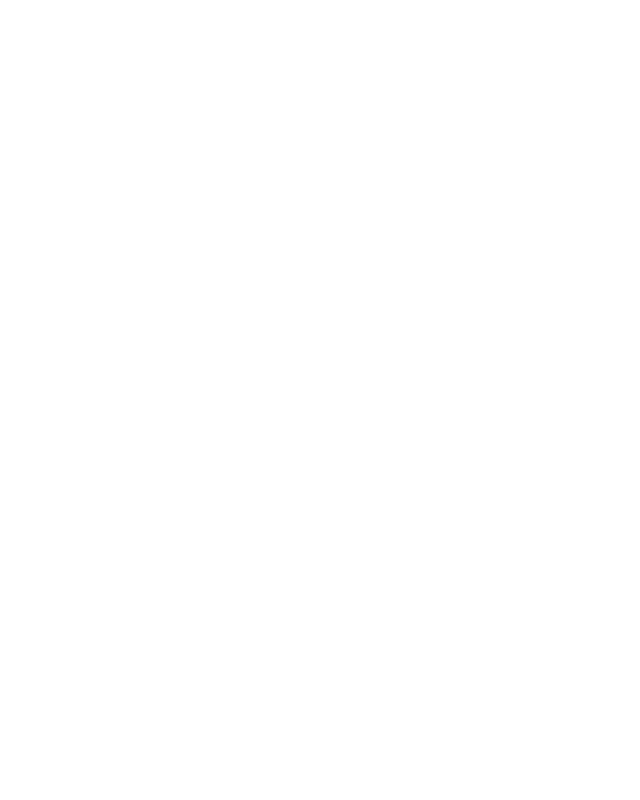
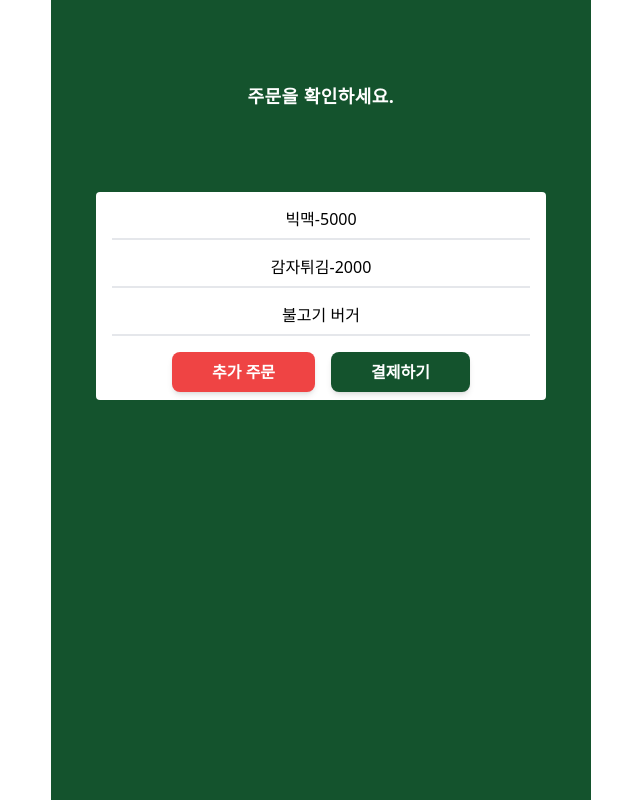
Before and after one commit to ji-hyun-young/kiosk-fullstack, a React (Vite) app in the folder src/main/frontend/: page /order in a window 1280 px wide. Before the commit this address had no page. Shown: the top 800 px of the page, without its empty margins (319-959 px from the left). Built offline with nearby package versions, Linux system fonts and the light colour scheme.

Commit message:
style: order, cart page

```diff
--- a/src/main/frontend/src/App.tsx
+++ b/src/main/frontend/src/App.tsx
@@ -2,6 +2,7 @@
 import "./App.css";
 import Home from "./pages/Home";
 import Place from "./pages/Place";
+import Cart from "./pages/Cart";
 
 function App() {
   return (
@@ -10,6 +11,7 @@
         <Routes>
           <Route path="/" element={<Home />} />
           <Route path="/place" element={<Place />} />
+          <Route path="/order" element={<Cart />} />
         </Routes>
       </div>
     </>
--- /dev/null
+++ b/src/main/frontend/src/components/Order.tsx
@@ -0,0 +1,9 @@
+const Order = ({ name, price }) => {
+  return (
+    <div className="h-10 flex justify-center items-center border-b-2 border-gray-200 mx-4 my-2">
+      <span>{name}</span> - <span>{price}</span>
+    </div>
+  );
+};
+
+export default Order;
--- a/src/main/frontend/src/index.css
+++ b/src/main/frontend/src/index.css
@@ -3,19 +3,17 @@
 @tailwind utilities;
 @layer components {
   .btn-default {
-    @apply py-1 px-3 bg-gray-400 text-white font-semibold rounded-lg shadow-md hover:bg-gray-700 focus:outline-none focus:ring-2 focus:ring-gray-400 focus:ring-opacity-75;
+    @apply py-2 px-4 bg-green-900 text-white font-semibold rounded-lg shadow-md hover:bg-gray-700 focus:outline-none focus:ring-2 focus:ring-gray-400 focus:ring-opacity-75;
   }
 
   .btn-primary {
-    @apply py-1 px-3 bg-blue-500 text-white font-semibold rounded-lg shadow-md hover:bg-blue-700 focus:outline-none focus:ring-2 focus:ring-blue-400 focus:ring-opacity-75;
+    @apply py-2 px-4 bg-blue-500 text-white font-semibold rounded-lg shadow-md hover:bg-blue-700 focus:outline-none focus:ring-2 focus:ring-blue-400 focus:ring-opacity-75;
   }
-}
-
-@layer utilities {
   .btn-danger {
     @apply py-2 px-4 bg-red-500 text-white font-semibold rounded-lg shadow-md hover:bg-red-700 focus:outline-none focus:ring-2 focus:ring-blue-400 focus:ring-opacity-75;
   }
 }
+
 :root {
   display: flex;
   justify-content: center;
--- /dev/null
+++ b/src/main/frontend/src/pages/Cart.tsx
@@ -0,0 +1,38 @@
+import { Button } from "../components/Button";
+import Order from "../components/Order";
+
+const Cart = () => {
+  return (
+    <div className="w-128 h-128 bg-green-900">
+      <div className="h-1/5 flex justify-center items-center">
+        <span className="text-white text-lg font-bold tracking-wide">
+          주문을 확인하세요.
+        </span>
+      </div>
+      <div className="flex justify-center">
+        <div className="bg-white rounded w-5/6">
+          {/* 컴포넌트 만들기 */}
+          <Order name="빅맥" price={5000} />
+          <Order name="감자튀김" price={2000} />
+          <div className="h-10 flex justify-center items-center border-b-2 border-gray-200 mx-4 my-2">
+            <span>불고기 버거</span>
+          </div>
+          {/* 총 수량, 총 금액 */}
+          {/* 버튼 */}
+          <div className="flex justify-center">
+            <Button variant="danger" className="px-10">
+              추가 주문
+            </Button>
+            <Button variant="default" className="px-10">
+              결제하기
+            </Button>
+          </div>
+          {/* <button className="btn-danger">추가 주문</button> */}
+          {/* <button className="btn-default">결제하기</button> */}
+        </div>
+      </div>
+    </div>
+  );
+};
+
+export default Cart;
--- a/src/main/frontend/src/pages/Place.tsx
+++ b/src/main/frontend/src/pages/Place.tsx
@@ -3,16 +3,16 @@
     <div className="w-128 h-128 bg-green-900">
       <div className="h-1/4 flex justify-evenly items-center">
         <img src="/img/Mcdonald_Logo.png" className="w-24 h-24" />
-        <span className="text-white font-bold">
+        <span className="text-white font-bold text-lg">
           식사하실 장소를 선택해주세요
         </span>
       </div>
-      <div className="h-3/4 flex justify-around">
-        <div className="bg-white w-1/3 h-1/2 rounded flex flex-col justify-center items-center">
+      <div className="h-3/4 flex justify-center p-5">
+        <div className="bg-white w-1/2 h-1/2 rounded flex flex-col justify-center items-center m-2">
           <img src="/img/1955 burger meal.png" className="w-24 h-24" />
           <span className="mt-10 text-red-600 font-bold">매장에서 식사</span>
         </div>
-        <div className="bg-white w-1/3 h-1/2 rounded flex flex-col justify-center items-center">
+        <div className="bg-white w-1/2 h-1/2 rounded flex flex-col justify-center items-center m-2">
           <img src="/img/to_go.jpg" className="w-24 h-24" />
           <span className="mt-10 text-red-600 font-bold">테이크 아웃</span>
         </div>
```
